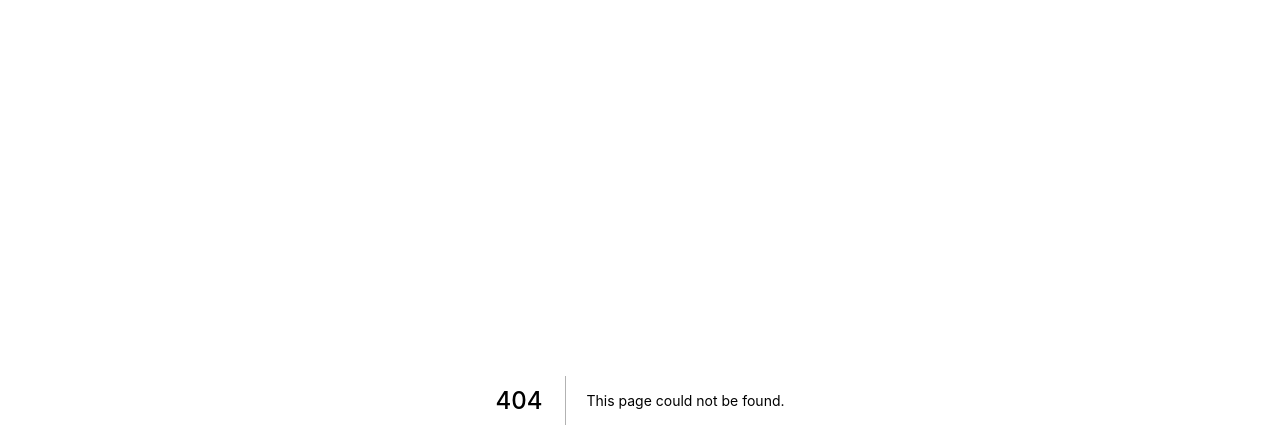
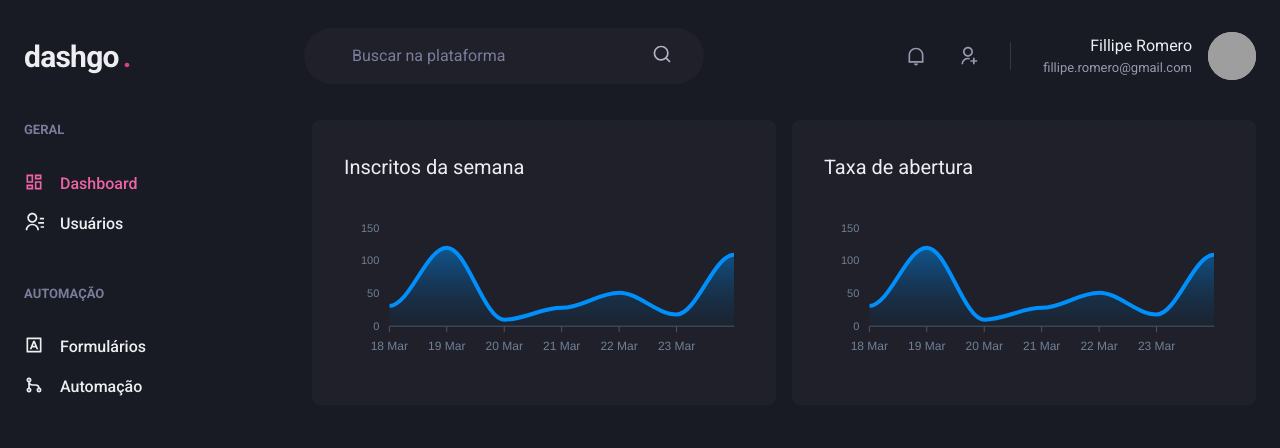
Before and after one commit to filliperomero/dashgo, a Next.js app: page /dashboard in a window 1280 px wide. Before the commit this address had no page. Shown: the top 448 px of the page. Built offline with nearby package versions, Linux system fonts and the light colour scheme; grey boxes are pictures that could not be loaded.

Commit message:
chore: add dashboard page

```diff
--- /dev/null
+++ b/src/pages/dashboard.tsx
@@ -0,0 +1,90 @@
+import dynamic from 'next/dynamic'
+import { Flex, SimpleGrid, Box, Text, theme } from '@chakra-ui/react'
+import { ApexOptions } from 'apexcharts'
+
+import Header from "../components/Header"
+import Sidebar from "../components/Sidebar"
+
+// Chart will only be imported in the browser
+const Chart = dynamic(() => import('react-apexcharts'), {
+  ssr: false
+})
+
+const options: ApexOptions = {
+  chart: {
+    toolbar: {
+      show: false
+    },
+    zoom: {
+      enabled: false
+    },
+    foreColor: theme.colors.gray[500]
+  },
+  grid: {
+    show: false
+  },
+  dataLabels: {
+    enabled: false
+  },
+  tooltip: {
+    enabled: false
+  },
+  xaxis: {
+    type: 'datetime',
+    axisBorder: {
+      color: theme.colors.gray[600]
+    },
+    axisTicks: {
+      color: theme.colors.gray[600]
+    },
+    categories: [
+      '2021-03-18T00:00:00.000Z',
+      '2021-03-19T00:00:00.000Z',
+      '2021-03-20T00:00:00.000Z',
+      '2021-03-21T00:00:00.000Z',
+      '2021-03-22T00:00:00.000Z',
+      '2021-03-23T00:00:00.000Z',
+      '2021-03-24T00:00:00.000Z'
+    ]
+  },
+  fill: {
+    opacity: 0.3,
+    type: 'gradient',
+    gradient: {
+      shade: 'dark',
+      opacityFrom: 0.7,
+      opacityTo: 0.3
+    }
+  }
+};
+
+const series = [
+  { name: 'series1', data: [31, 120, 10, 28, 51, 18, 109] }
+]
+
+const dashboard = () => {
+  return (
+    <Flex direction="column" h="100vh">
+      <Header />
+
+      <Flex w="100%" my="6" maxW={1480} mx="auto" px="6">
+        <Sidebar />
+
+        <SimpleGrid flex="1" gap="4" minChildWidth="320px" align="flex-start">
+          <Box p={["6", "8"]} bg="gray.800" borderRadius={8} pb="4">
+            <Text fontSize="20" mb="4">Inscritos da semana</Text>
+            <Chart options={options} series={series} type="area" height={160} />
+          </Box>
+
+          <Box p={["6", "8"]} bg="gray.800" borderRadius={8} pb="4">
+            <Text fontSize="20" mb="4">Taxa de abertura</Text>
+            <Chart options={options} series={series} type="area" height={160} />
+          </Box>
+
+        </SimpleGrid>
+      </Flex>
+    </Flex>
+  )
+}
+
+export default dashboard
```
